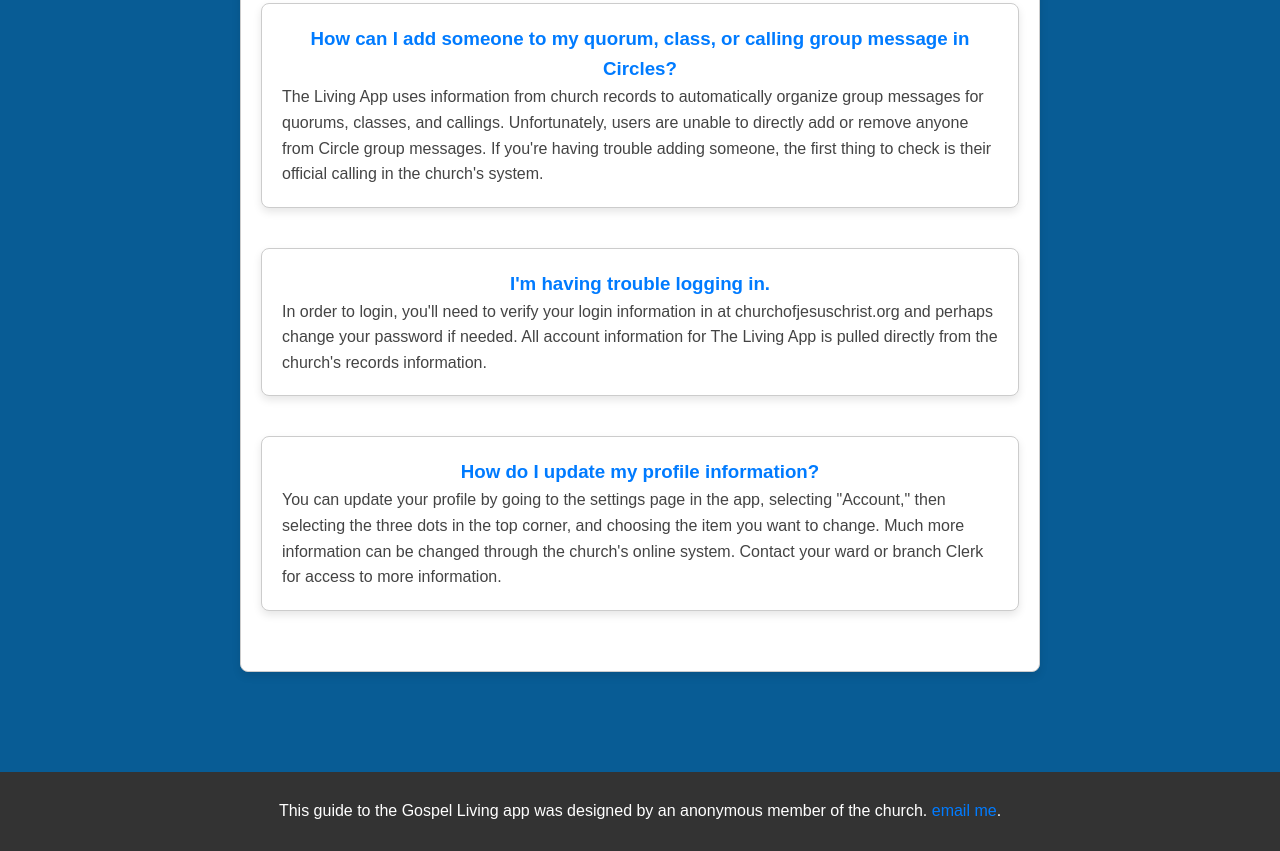
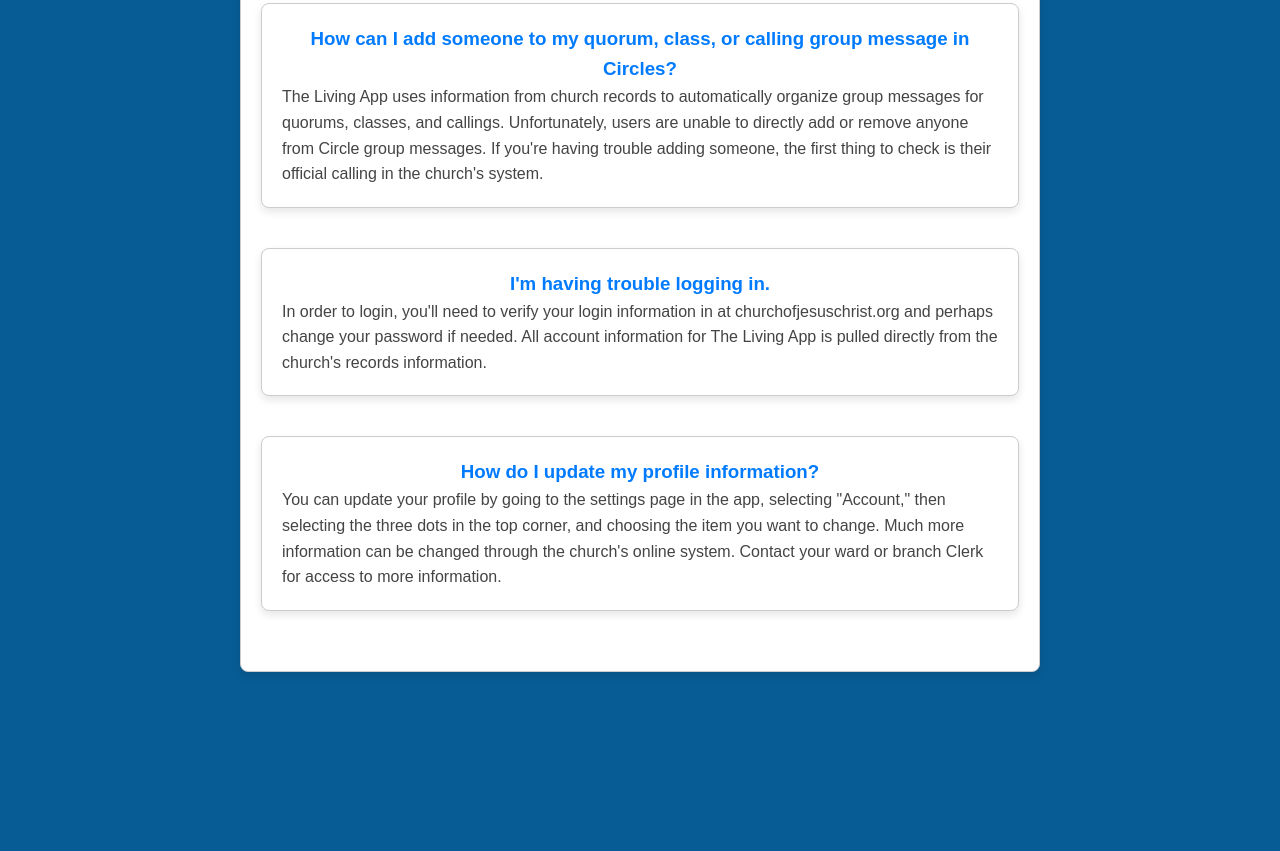
Before and after one commit to isaacferg/GospelLivingGuide, a plain HTML site: page index.html in a window 1280 px wide. Shown: the part 3725-4576 px from the top of the page. After the commit the page ends 4467 px from the top, so only its background shows below. Drawn offline with Linux system fonts and the light colour scheme.

Commit message:
removed foooter

```diff
--- a/index.html
+++ b/index.html
@@ -127,9 +127,6 @@
   </main>
 
 
-  <footer>
-    <p class="centered-paragraph">This guide to the Gospel Living app was designed by an anonymous member of the church. <a href="mailto:isaac2ferg3@gmail.com">email me</a>.</p>
-  </footer>
 
 </body>
 </html>
```
